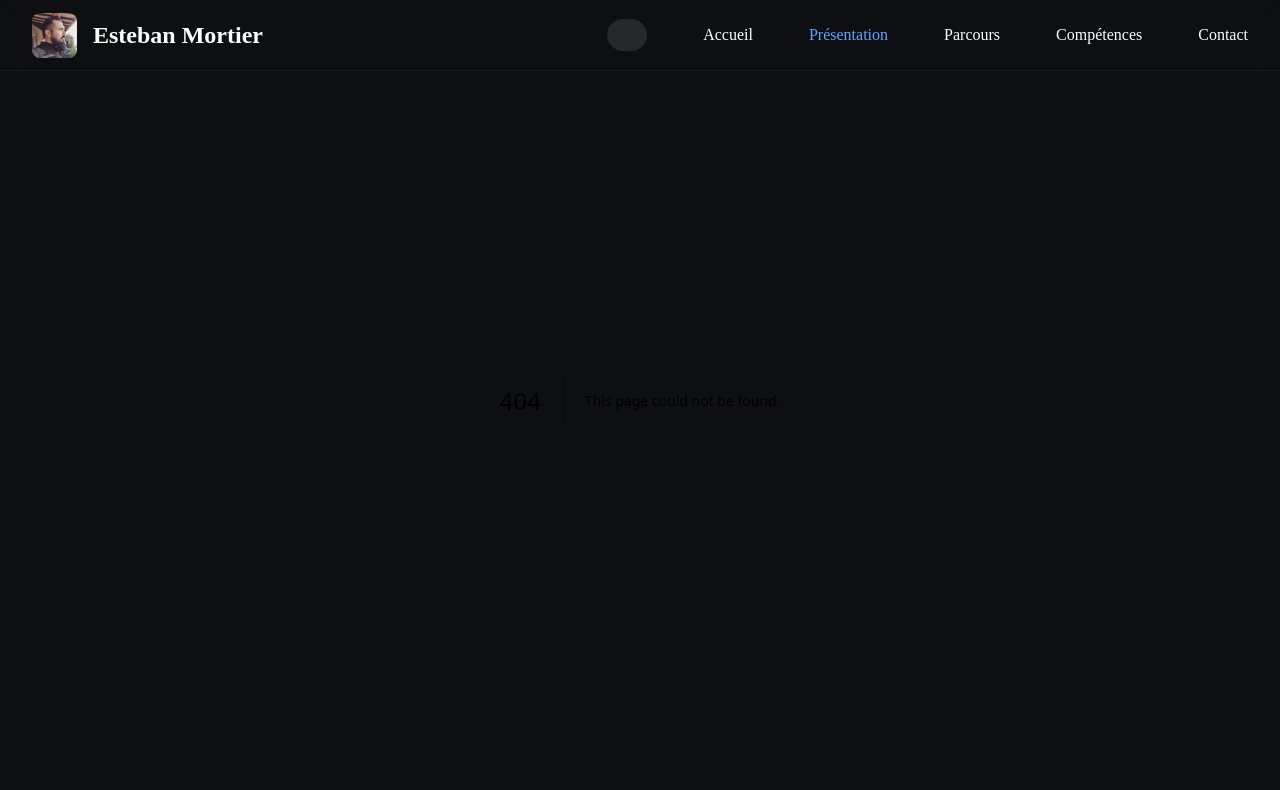
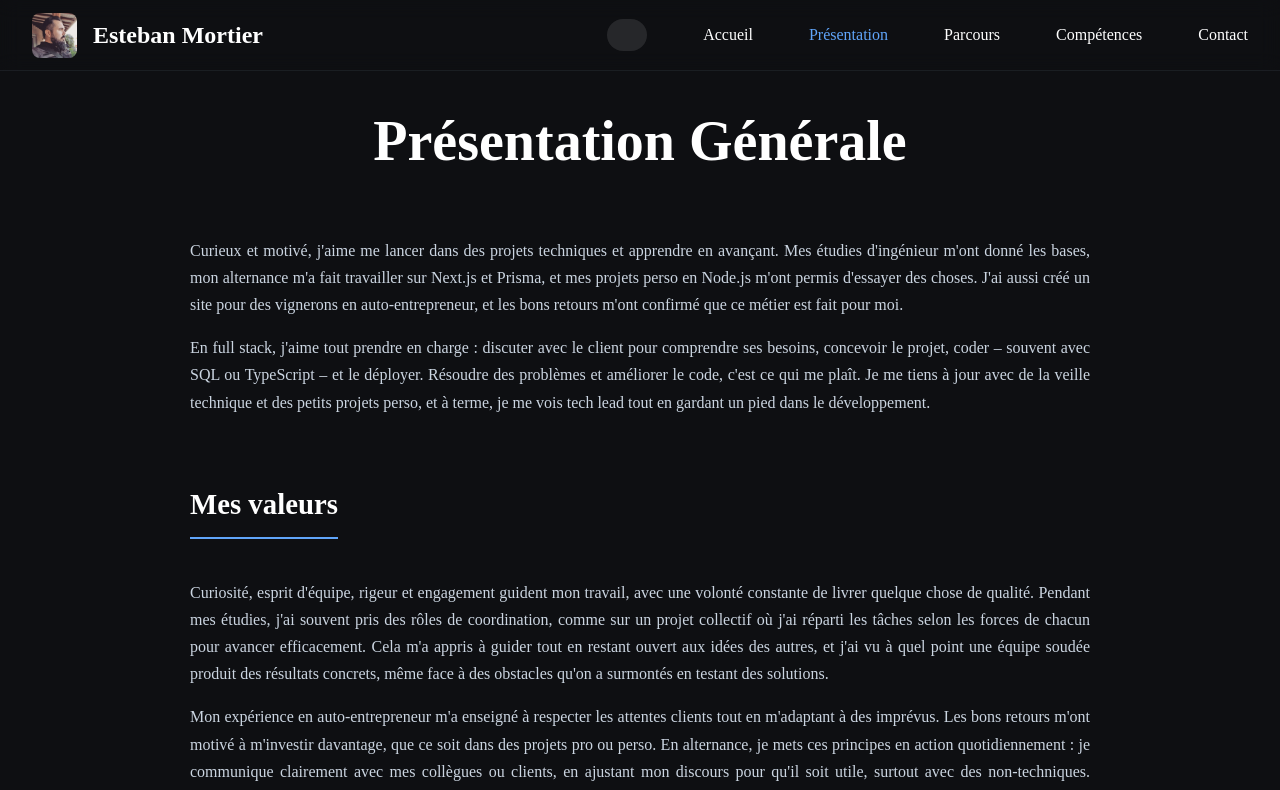
Before and after one commit to Esteban-Mo/portfolio-last, a Next.js app: page /presentation in a window 1280 px wide. Before the commit this address had no page. Shown: the top 790 px of the page. Built offline with nearby package versions, Linux system fonts and the light colour scheme; some icons are missing.

Commit message:
Add Presentation page with detailed content and styles; include new CSS module for layout, enhancing the overall presentation structure and readability.

```diff
--- /dev/null
+++ b/src/app/presentation/page.module.css
@@ -0,0 +1,49 @@
+.container {
+  max-width: 900px; /* Content width */
+  margin: 0 auto; /* Center content */
+  padding: 3rem 1rem 6rem; /* Top, horizontal, bottom padding */
+  color: #e2e8f0; /* Default text color (slate-200) */
+  line-height: 1.7;
+  position: relative;
+  overflow: hidden;
+  z-index: 1;
+}
+
+.mainTitle {
+  font-size: clamp(2.5rem, 6vw, 3.5rem); /* Responsive title size */
+  color: #fff;
+  text-align: center;
+  margin-bottom: 3rem;
+  font-weight: 700;
+}
+
+.section {
+  margin-bottom: 2.5rem; /* Space between sections */
+}
+
+.sectionTitle {
+  font-size: 1.8rem;
+  color: #fff;
+  font-weight: 600;
+  margin-bottom: 1.5rem;
+  padding-bottom: 0.5rem;
+  border-bottom: 2px solid #60A5FA; /* Underline like homepage titles */
+  display: inline-block; /* Make underline fit content */
+}
+
+.section p {
+  margin-bottom: 1rem;
+  color: #cbd5e1; /* Lighter text (slate-300) */
+  text-align: justify;
+}
+
+.list {
+  list-style: disc; /* Standard bullet points */
+  padding-left: 2rem; /* Indentation */
+  margin-top: 1rem;
+  margin-bottom: 1rem;
+}
+
+.list li {
+  margin-bottom: 0.5rem;
+}
--- /dev/null
+++ b/src/app/presentation/page.tsx
@@ -0,0 +1,54 @@
+import styles from './page.module.css'; // Reuse skill page CSS module structure
+
+export default function PresentationPage() {
+  return (
+    <div className={styles.container}>
+      {/* <div className={styles.backgroundEmoji}></div> Optionally add an emoji later */}
+
+      <h1 className={styles.mainTitle}>Présentation Générale</h1>
+
+      <section className={styles.section}>
+        <p>
+          Curieux et motivé, j'aime me lancer dans des projets techniques et apprendre en avançant. Mes étudies d'ingénieur m'ont donné les bases, mon alternance m'a fait travailler sur Next.js et Prisma, et mes projets perso en Node.js m'ont permis d'essayer des choses. J'ai aussi créé un site pour des vignerons en auto-entrepreneur, et les bons retours m'ont confirmé que ce métier est fait pour moi.
+        </p>
+        <p>
+          En full stack, j'aime tout prendre en charge : discuter avec le client pour comprendre ses besoins, concevoir le projet, coder – souvent avec SQL ou TypeScript – et le déployer. Résoudre des problèmes et améliorer le code, c'est ce qui me plaît. Je me tiens à jour avec de la veille technique et des petits projets perso, et à terme, je me vois tech lead tout en gardant un pied dans le développement.
+        </p>
+      </section>
+
+      <section className={styles.section}>
+        <h2 className={styles.sectionTitle}>Mes valeurs</h2>
+        <p>
+          Curiosité, esprit d'équipe, rigeur et engagement guident mon travail, avec une volonté constante de livrer quelque chose de qualité. Pendant mes étudies, j'ai souvent pris des rôles de coordination, comme sur un projet collectif où j'ai réparti les tâches selon les forces de chacun pour avancer efficacement. Cela m'a appris à guider tout en restant ouvert aux idées des autres, et j'ai vu à quel point une équipe soudée produit des résultats concrets, même face à des obstacles qu'on a surmontés en testant des solutions.
+        </p>
+        <p>
+          Mon expérience en auto-entrepreneur m'a enseigné à respecter les attentes clients tout en m'adaptant à des imprévus. Les bons retours m'ont motivé à m'investir davantage, que ce soit dans des projets pro ou perso. En alternance, je mets ces principes en action quotidiennement : je communique clairement avec mes collègues ou clients, en ajustant mon discours pour qu'il soit utile, surtout avec des non-techniques. J'aime aussi proposer des idées issues de mes apprentissages perso, certaines retenues, d'autres non.
+        </p>
+      </section>
+
+      <section className={styles.section}>
+        <h2 className={styles.sectionTitle}>Mes qualités humaines</h2>
+        <p>
+          Curieux, sociable, persévérant et autonome, je tire parti de ces traits au quotidien. Ma curiosité me pousse à approfondir mes connaissances, que ce soit en étudiant, en alternance ou sur mes projets Node.js. J'échange avec plaisir avec des collègues ou des expérimentés pour mieux comprendre, et j'adapte ma communication selon mon interlocuteur pour des discussions pertinentes.
+        </p>
+        <p>
+          En alternance, j'ai tendance à remettre en question certaines manières de faire lorsque je pense celles-ci améliorables (apportant des arguments, ce qui m'a mené à différrents changements ou non lorsqu'on me montrait les avantages de la manière actuelle). De plus, j'aime venir en aide aux autres afin de les voir progresser et grâce à cela je progresse aussi. Ma persévérance se reflète face aux défis techniques : je creuse une ou plusieurs pistes de complexité jusqu'à trouver une solution, prenant le temps de mûrir une idée faire un code stable et maintenable. Quant à mon autonomie, elle s'est renforcée avec mes projets perso, où l'on m'apprêt à tester des idées seul et à gagner en assurance, ce qui me permet durant mon alternance d'être plus à l'aise quand je prends le temps de mon tech lead pour des demandes futiles.
+        </p>
+      </section>
+
+      <section className={styles.section}>
+        <h2 className={styles.sectionTitle}>Mes centres d'intérêt</h2>
+        <p>
+          En dehors du travail, je suis un joueur sérieux, captivé par le monde des jeux vidéo et leur conception. C'est cette passion qui m'a ouvert les portes du développement : mes premières lignes de code ont été utilisées pour modifier mes jeux préférrés. Cette première exposition a éveillé ma vocation et m'a naturellement orienté vers ma carrière actuelle. J'aime toujours aujourd'hui créer des mods, concevoir des niveaux ou des idées de mécaniques de jeu, ce qui me pousse à innover, à m'inspirer et à éprouver de nouvelles compétences techniques. Explorer ces monds de manière virtuelle, rejouer ces moments avec d'autres joueurs ou découvrir les choix de conception qui ont présidé à chacun jeu m'enthousiasment toujours et m'améliorent en tant que développeur.
+        </p>
+      </section>
+
+      <section className={styles.section}>
+        <h2 className={styles.sectionTitle}>Projets professionnels et personnels</h2>
+        <p>
+          Sur le plan professionnel, j'aspire à devenir tech lead dans un avenir proche. J'aimerais avoir une équipe qui tire vers le haut et donner du sens derrière la couche de code. Mon approche clairement m'a enseigné déjà ce qui guide une équipe : bien comprendre une problématique, bien transmettre des méthodes de gestion de projet, bien y voir seul, cela me donne envie de m'améliorer, de me tenir au courant des nouveautés en lisant des articles, suivant des contenus experts… et de partager ces apprentissages avec d'autres autour de moi.
+        </p>
+      </section>
+    </div>
+  );
+}
```
